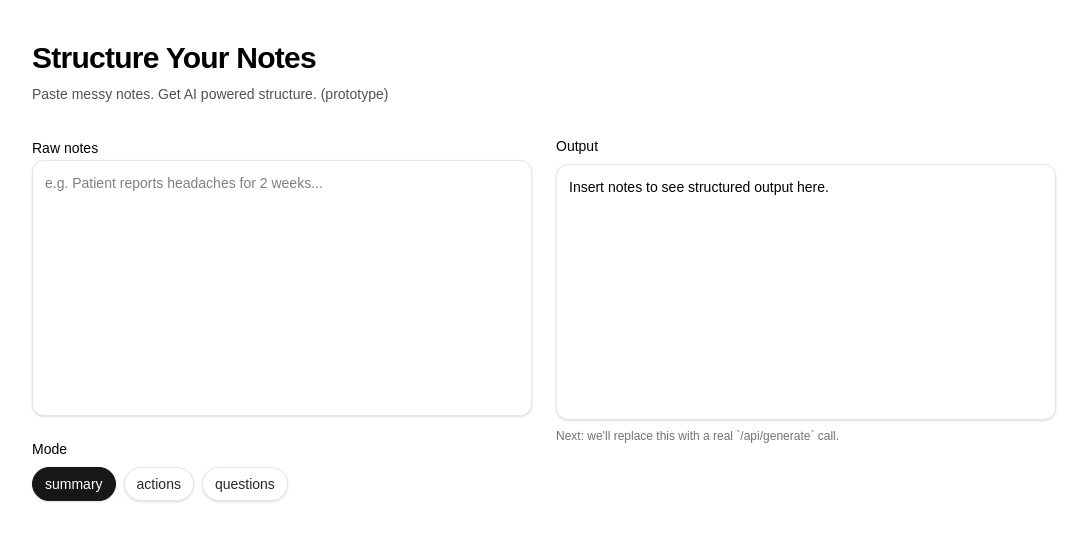
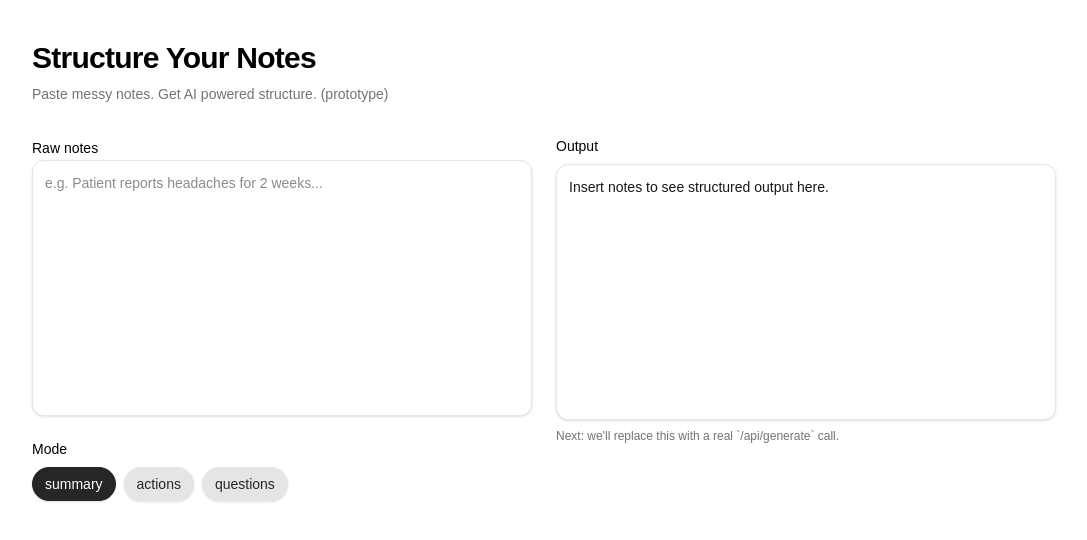
Before and after one commit to harryph1ll1ps/ai-structured-notes, a Next.js app: page / in a window 1280 px wide. Shown: the top 540 px of the page, without its empty margins (96-1183 px from the left). Built offline with nearby package versions, Linux system fonts and the light colour scheme.

Commit message:
fix text color

```diff
--- a/app/page.tsx
+++ b/app/page.tsx
@@ -40,7 +40,7 @@ export default function HomePage() {
           <h1 className="text-3xl font-semibold tracking-tight">
             Structure Your Notes
           </h1>
-          <p className="text-sm text-neutral-600">
+          <p className="text-sm text-neutral-500">
             Paste messy notes. Get AI powered structure. (prototype)
           </p>
         </header>
@@ -53,7 +53,7 @@ export default function HomePage() {
               value={note}
               onChange={(e) => setNote(e.target.value)}
               placeholder="e.g. Patient reports headaches for 2 weeks..."
-              className="h-64 w-full resize-none rounded-xl border border-neutral-200 bg-white p-3 text-sm shadow-sm focus:outline-none focus:ring-2 focus:ring-neutral-200"
+              className="h-64 w-full resize-none rounded-xl border border-neutral-200 bg-white p-3 text-sm shadow-sm focus:outline-none focus:ring-2 focus:ring-neutral-200 text-neutral-900"
               />
             </div>
 
@@ -72,8 +72,8 @@ export default function HomePage() {
                         "rounded-full px-3 py-1.5 text-sm transition",
                         "border shadow-sm",
                         isActive
-                          ? "border-neutral-900 bg-neutral-900 text-white"
-                          : "border-neutral-200 bg-white text-neutral-800 hover:bg-neutral-50",
+                          ? "border-neutral-800 bg-neutral-800 text-white"
+                          : "border-neutral-200 bg-neutral-200 text-neutral-800 hover:bg-neutral-50",
                       ].join(" ")}
                     >
                       {m}
@@ -86,7 +86,7 @@ export default function HomePage() {
 
           <div className="space-y-2">
             <div className="text-sm font-medium">Output</div>
-            <div className="h-64 overflow-auto rounded-xl border border-neutral-200 bg-white p-3 text-sm shadow-sm whitespace-pre-wrap">
+            <div className="h-64 overflow-auto rounded-xl border border-neutral-200 bg-white p-3 text-sm shadow-sm whitespace-pre-wrap text-neutral-900">
                 {output}
           </div>
 
```
